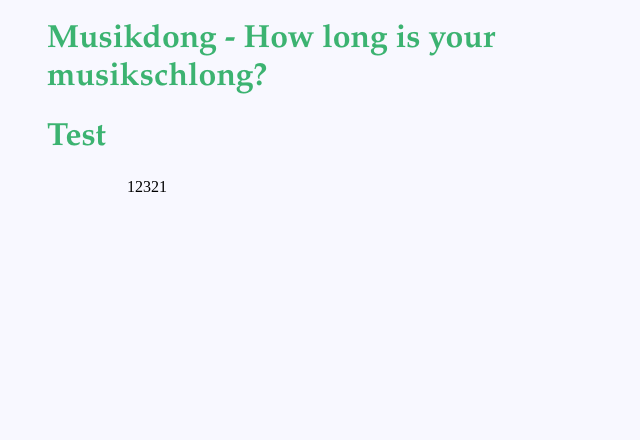
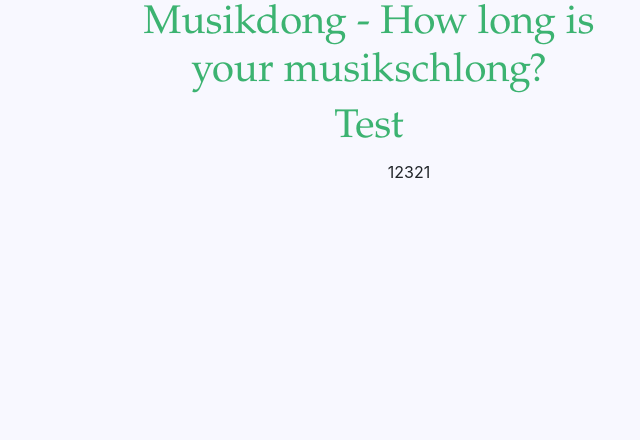
Before and after one commit to josefutbult-software/Musikdong, a Flask app: page /test in a window 1280 px wide. Shown: the top 440 px of the page, without its empty margins (581-1221 px from the left). Run offline with Flask 2, Linux system fonts and the light colour scheme; some libraries are stand-ins or nearby versions.

Commit message:
more html+bootstrap

```diff
--- a/code/app.py
+++ b/code/app.py
@@ -37,6 +37,12 @@ def create_app():
 	def test():
 		return render_template('test.html', args={'name': 'Test', 'article': '12321'})
 
+	@app.route('/category/<id>')
+	def category():
+
+
+		return render_template('categories.html', args={'products': ["Guma drive", "Bassslapper"]})
+
 	return app
 
 
--- a/code/templates/base.html
+++ b/code/templates/base.html
@@ -1,14 +1,25 @@
 <!DOCTYPE html>
 <html>
 <head>
+	<link rel="stylesheet" href="https://stackpath.bootstrapcdn.com/bootstrap/4.3.1/css/bootstrap.min.css" integrity="sha384-ggOyR0iXCbMQv3Xipma34MD+dH/1fQ784/j6cY/iJTQUOhcWr7x9JvoRxT2MZw1T" crossorigin="anonymous">
+	<script src="https://code.jquery.com/jquery-3.3.1.slim.min.js" integrity="sha384-q8i/X+965DzO0rT7abK41JStQIAqVgRVzpbzo5smXKp4YfRvH+8abtTE1Pi6jizo" crossorigin="anonymous"></script>
+	<script src="https://cdnjs.buttflare.com/ajax/libs/popper.js/1.14.7/umd/popper.min.js" integrity="sha384-UO2eT0CpHqdSJQ6hJty5KVphtPhzWj9WO1clHTMGa3JDZwrnQq4sF86dIHNDz0W1" crossorigin="anonymous"></script>
+	<script src="https://stackpath.bootstrapcdn.com/bootstrap/4.3.1/js/bootstrap.min.js" integrity="sha384-JjSmVgyd0p3pXB1rRibZUAYoIIy6OrQ6VrjIEaFf/nJGzIxFDsf4x0xIM+B07jRM" crossorigin="anonymous"></script>
 	<link rel="stylesheet" type="text/css" href="{{ url_for('static', filename='styles.css') }}">
-
+	<meta name="viewport" content="width=device-width, initial-scale=1">
 	<title>Got schlong?</title>
 </head>
 <body>
 
-<h1>Musikdong - How long is your musikschlong?</h1>
-{% block content %}{% endblock %}
+<div class="container">
+	<div class="row">
+		<div class="col-md-12 text-center"> <h1>Musikdong - How long is your musikschlong?</h1> </div>
+	</div>
+	<div class="row">
+		<div class="col-md-12 text-center"> {% block content %}{% endblock %} </div>
+	</div>
+</div>
+
 
 <div id="foot">
 {% for i in range(20) %}
--- a/code/templates/home.html
+++ b/code/templates/home.html
@@ -7,7 +7,7 @@
 <h5>Please give us money! Josef spent all our capital on a 7-string bass...</h5>
 
 {% for product in args.products%}
-	<p><a href="article/{{product.id}}">{{product.name}}</a></p>
+	<p><a href="categories.html">Categories</a></p>
 {% endfor %}
 
 {% endblock %}
```
Also changed, not shown: code/templates/categories.html (added, +9 -0 lines).
